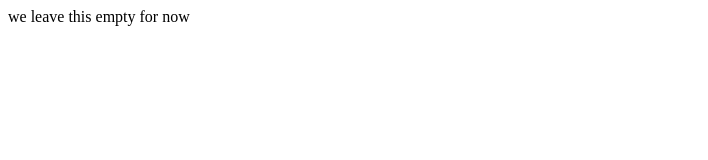
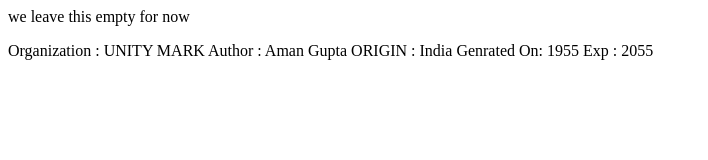
Before and after one commit to Aman-Gupta710/HospitalFeedback, a plain HTML site: page index.html in a window 1280 px wide. Shown: the whole page, without its empty margins (0-708 px from the left). Drawn offline with Linux system fonts and the light colour scheme.

```diff
--- a/index.html
+++ b/index.html
@@ -1 +1,8 @@
 <p>we leave this empty for now</p>
+<p>
+    Organization : UNITY MARK
+    Author : Aman Gupta
+    ORIGIN : India
+    Genrated On: 1955
+    Exp : 2055
+    </p>
```
Also changed, not shown: 1 other file.
